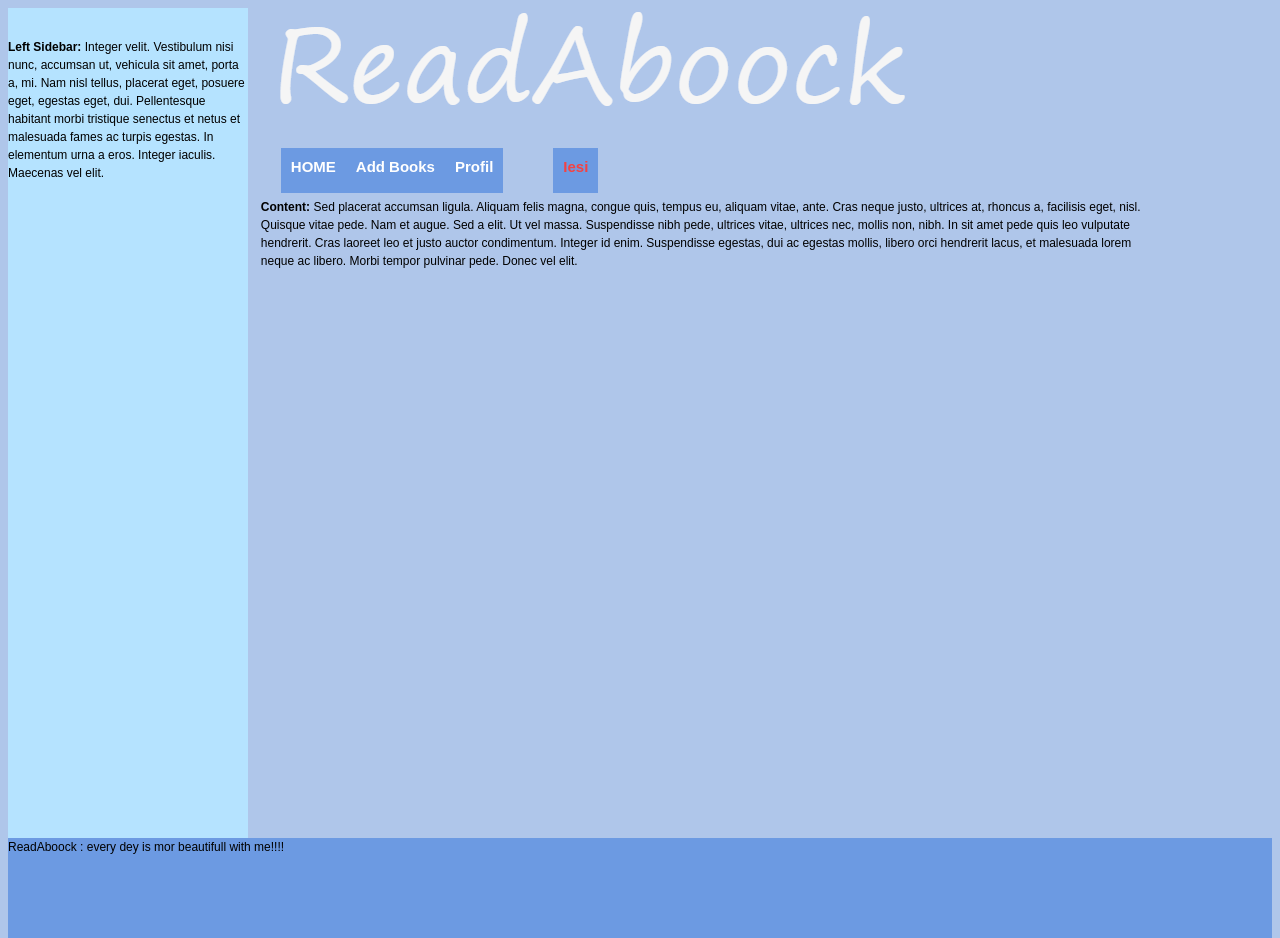
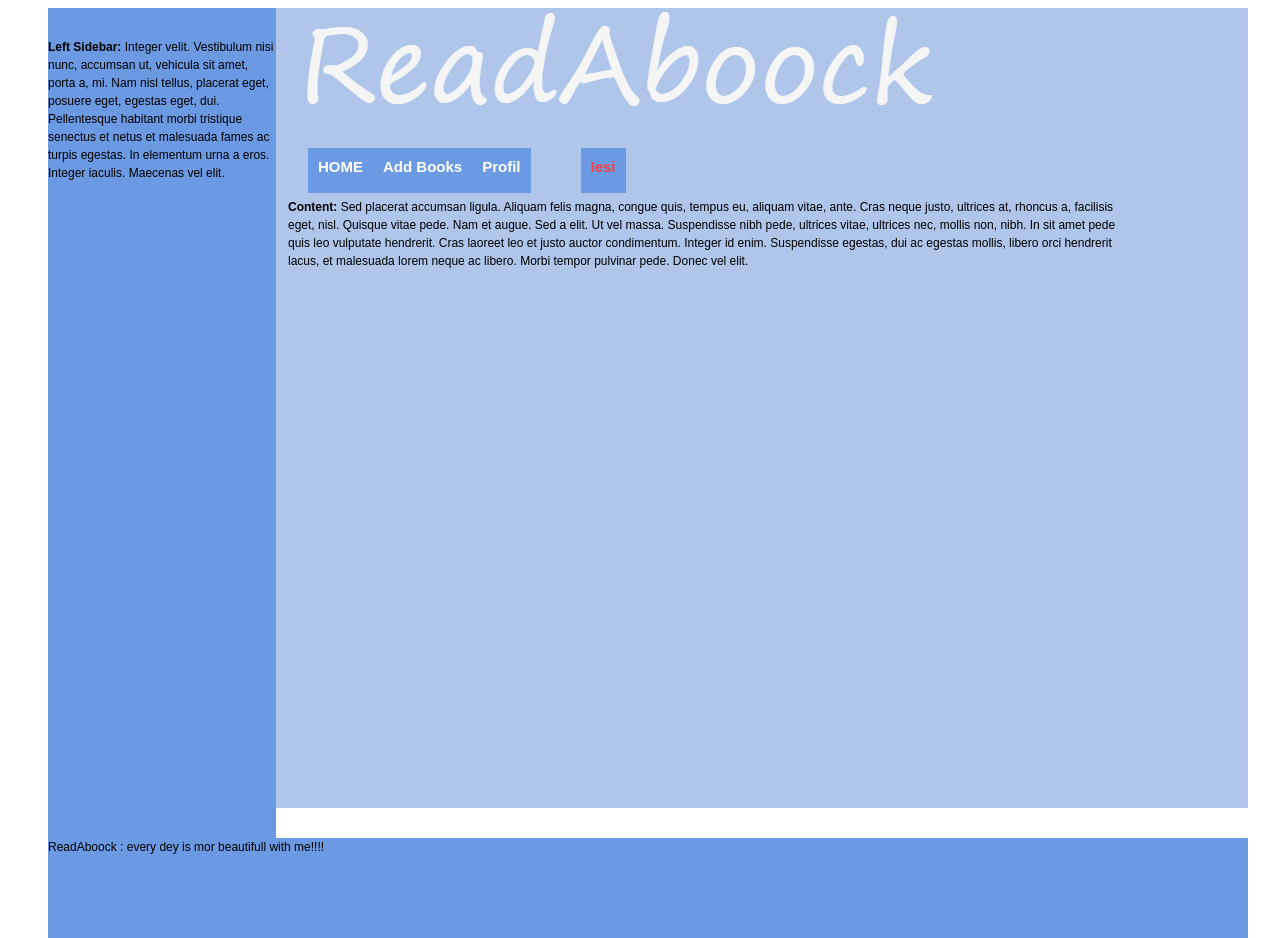
Before and after one commit to IonCojucovschi/sitephp, a PHP site: page / in a window 1280 px wide. Run offline with PHP 8.4, Linux system fonts and the light colour scheme; a user stored in the database is signed in.

Commit message:
Design fix and acount modification

```diff
--- a/Pages/index.php
+++ b/Pages/index.php
@@ -4,7 +4,7 @@ Head('Pagina principala');
 
 <body>
 
-
+<div class="wrapper_all">
 <aside class="left-sidebar">
 			<strong>Left Sidebar:</strong> Integer velit. Vestibulum nisi nunc, accumsan ut, vehicula sit amet, porta a, mi. Nam nisl tellus, placerat eget, posuere eget, egestas eget, dui. Pellentesque habitant morbi tristique senectus et netus et malesuada fames ac turpis egestas. In elementum urna a eros. Integer iaculis. Maecenas vel elit.
 		</aside><!-- .left-sidebar -->
@@ -31,6 +31,6 @@ Head('Pagina principala');
 <footer class="footer">
 	ReadAboock : every dey is mor beautifull with me!!!!
 </footer><!-- .footer -->
-
+</div>
 </body>
 </html>
--- a/Resources/style.css
+++ b/Resources/style.css
@@ -14,18 +14,28 @@ article, aside, details, figcaption, figure, footer, header, hgroup, main, nav,
 	display: block;
 }
 body {
+	display: flex;
+	height: 100%;
+	width: 100%;
+	align-content: center;
+    justify-content: center;
+}
+.wrapper_all{
 	font: 12px/18px Arial, sans-serif;
 	height: 100%;
+	width: 1200px;
 	background: #afc6ea;
+
 }
+
+
 .wrapper {
 	min-width: 300px;
-	max-width: 1800px;
+	max-width: 1000px;
 	margin-right: 10%;
 	margin-left: 20%;
-	min-height: 100%;
 	height: auto !important;
-	height: 100%;
+	height: 80%;
 }
 
 
@@ -35,7 +45,6 @@ body {
 	padding: 20px;
 	height: 150px;
 	background: url(/Resources/img/header.png);
-
     background-repeat: no-repeat;
 }
 
@@ -71,7 +80,7 @@ body {
 	width: 19%;
 	/*margin-bottom: 110px;*/
 	position: relative;
-	background: #B5E3FF;
+	background: #6c9ae2;
 }
 
 
@@ -79,8 +88,7 @@ body {
 -----------------------------------------------------------------------------*/
 .footer {
 	margin: -100px auto 0;
-	min-width: 300px;
-	max-width: 1800px;
+	width: 100%;
 	height: 100px;
 	background: #6c9ae2;
 	position: relative;
```
Also changed, not shown: Form/account.php (+12 -24 lines).
